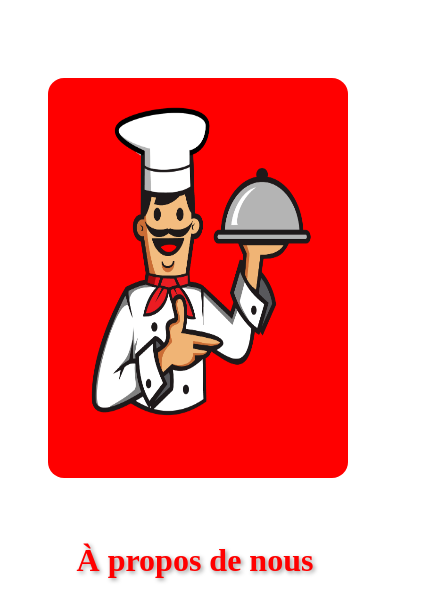
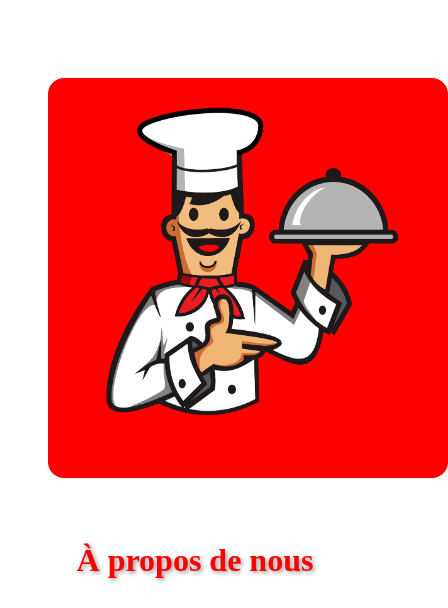
Before and after one commit to Orochichrys/Chez-Jopi, a plain HTML site: page index.html in a window 390 px wide. Shown: the part 926-1534 px from the top of the page, 448 px wide, since content can reach past the window. Drawn offline with nearby package versions, Linux system fonts and the light colour scheme.

Commit message:
Update style.css

```diff
--- a/style.css
+++ b/style.css
@@ -386,12 +386,12 @@ footer .lien ul li a i {
         margin: 0 3rem 0 3rem;
     }
     .apropos .container .image-container{
+        /*width:300px;
+        margin-bottom: 4rem;*/
+    }
+    /*.apropos .container .image-container img{
         width:300px;
-        margin-bottom: 4rem;
-    }
-    .apropos .container .image-container img{
-        width:300px;
-    }
+    }*/
     .apropos .container .text-container{
         margin: auto;
         width: 400px;
```
